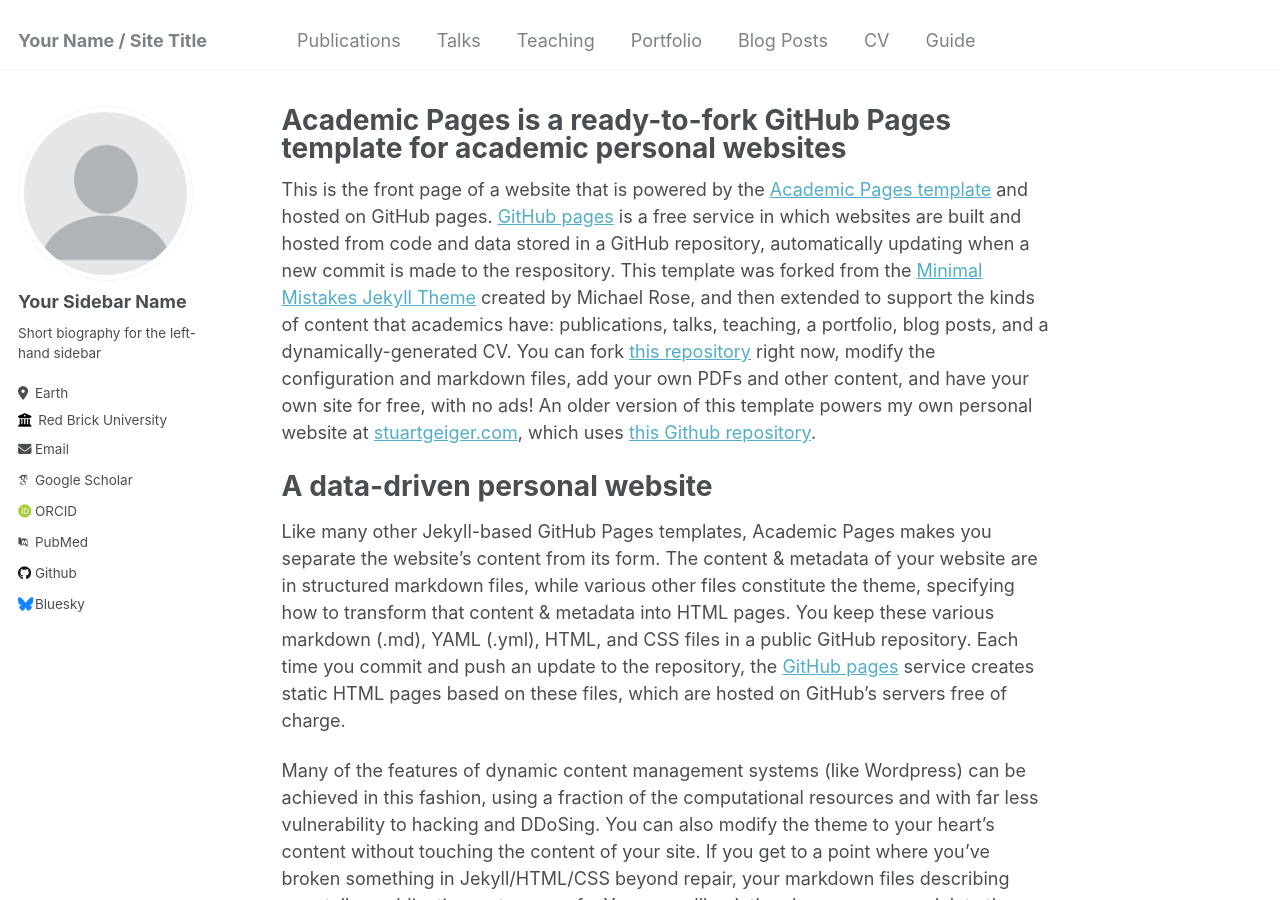
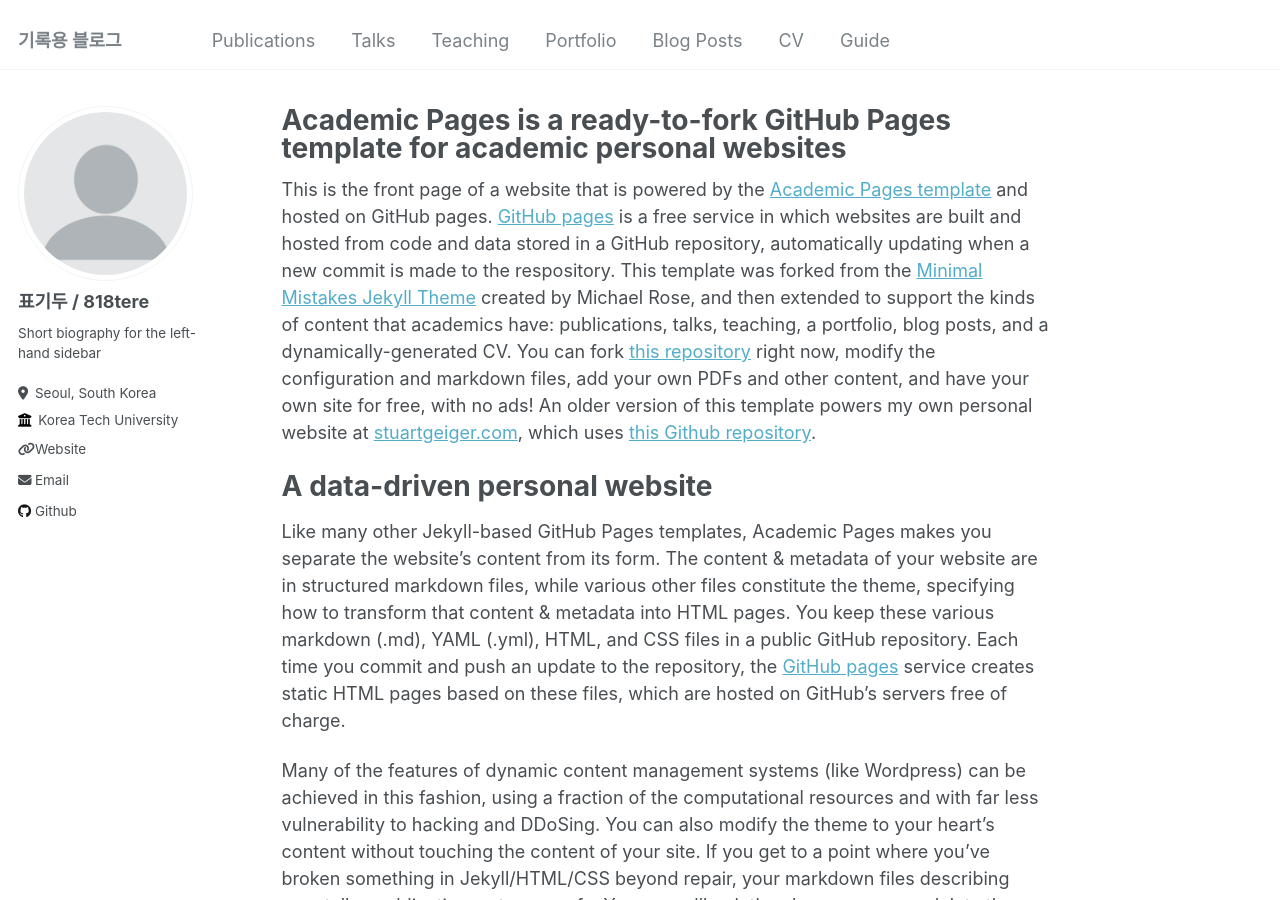
Before and after one commit to 818tere/818tere.github.io, a Jekyll site: the page built from _pages/about.md, in a window 1280 px wide and 900 px high. Built offline with Jekyll 4.4.1, drawn with Linux system fonts in a browser that asks for light colours; some web fonts are replaced.

Commit message:
init commit

```diff
--- a/_config.yml
+++ b/_config.yml
@@ -8,7 +8,7 @@
 
 # Basic Site Settings
 locale                   : "en-US"
-title                    : "Your Name / Site Title"
+title                    : "기록용 블로그"
 title_separator          : "-"
 name                     : &name "Your Name"
 description              : &description "personal description"
@@ -22,33 +22,33 @@ repository               : "academicpages/academicpages.github.io"
 author:
   # Biographic information
   avatar           : "profile.png"
-  name             : "Your Sidebar Name"
+  name             : "표기두 / 818tere"
   pronouns         : # example: "she/her"
   bio              : "Short biography for the left-hand sidebar"
-  location         : "Earth"
-  employer         : "Red Brick University"
-  uri              : # URL
-  email            : "none@example.org"
+  location         : "Seoul, South Korea"
+  employer         : "Korea Tech University"
+  uri              : "818tere.github.io"
+  email            : "poulee333@gmail.com"
 
   # Academic websites
   arxiv            : # URL - Update with the correct link to your profile
-  googlescholar    : "https://scholar.google.com/citations?user=PS_CX0AAAAAJ"
+  googlescholar    : # "https://scholar.google.com/citations?user=PS_CX0AAAAAJ"
   impactstory      : # URL
-  orcid            : "http://orcid.org/yourorcidurl"
+  orcid            : # "http://orcid.org/yourorcidurl"
   semantic         : # URL
-  pubmed           : "https://www.ncbi.nlm.nih.gov/pubmed/?term=john+snow"
+  pubmed           : # "https://www.ncbi.nlm.nih.gov/pubmed/?term=john+snow"
   researchgate     : # URL
 
   # Repositories and software development
   bitbucket        : # Username - Update with your username on the site
   codepen          : # Username
   dribbble         : # Username
-  github           : "academicpages"
+  github           : "818tere.github.com"
   kaggle           : # Username
   stackoverflow    : # User number or user number and name (i.e., use "1" or "1/jeff-atwood")
 
   # Social media
-  bluesky          : "bsky.app" # Replace this with you Bluesky username
+  bluesky          : # Replace this with you Bluesky username
   facebook         : # Username
   flickr           : # Username
   foursquare       : # Username
```
